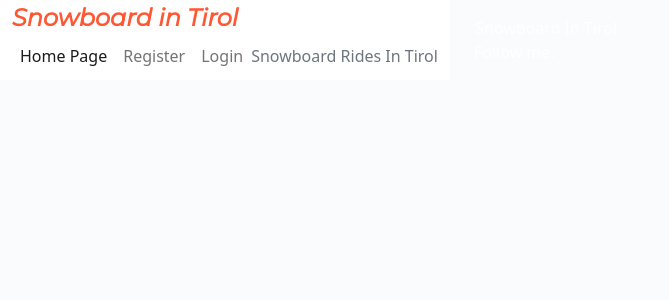
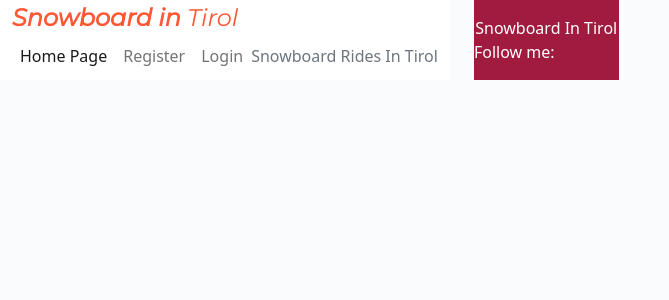
Before and after one commit to FlorinDorneanu/snowboard-in-tirol, a Django app: page / in a window 1280 px wide. Shown: the top 300 px of the page, without its empty margins (0-669 px from the left). Run offline with Django 3.2, Linux system fonts and the light colour scheme; data that the repository does not hold is empty.

Commit message:
Add background cllors to post_detail file

```diff
--- a/static/css/style.css
+++ b/static/css/style.css
@@ -7,3 +7,29 @@ body {
     font-size: 1.5rem;
     font-weight: 700;
     color: #FF5733;
+}
+
+.mauve-board {
+    color: #804b6f;
+}
+
+.thin {
+    font-weight: 300;
+}
+
+.light-bg {
+    background-color: #fff;
+}
+
+.dark-bg {
+    background-color: #a01b3e;
+}
+
+.main-bg {
+    background-color: #f9fbfc;
+}
+
+.card {
+    border: none;
+    background-color: transparent;
+}
```
